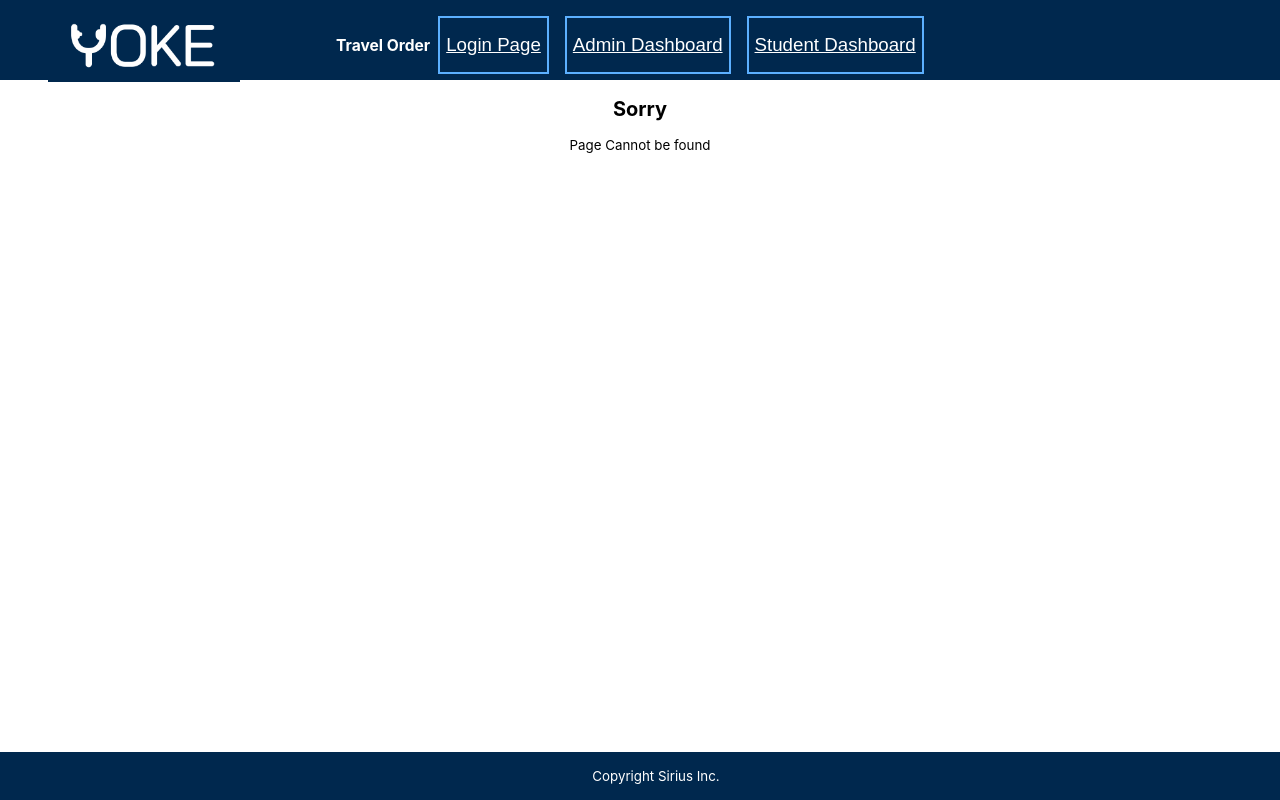
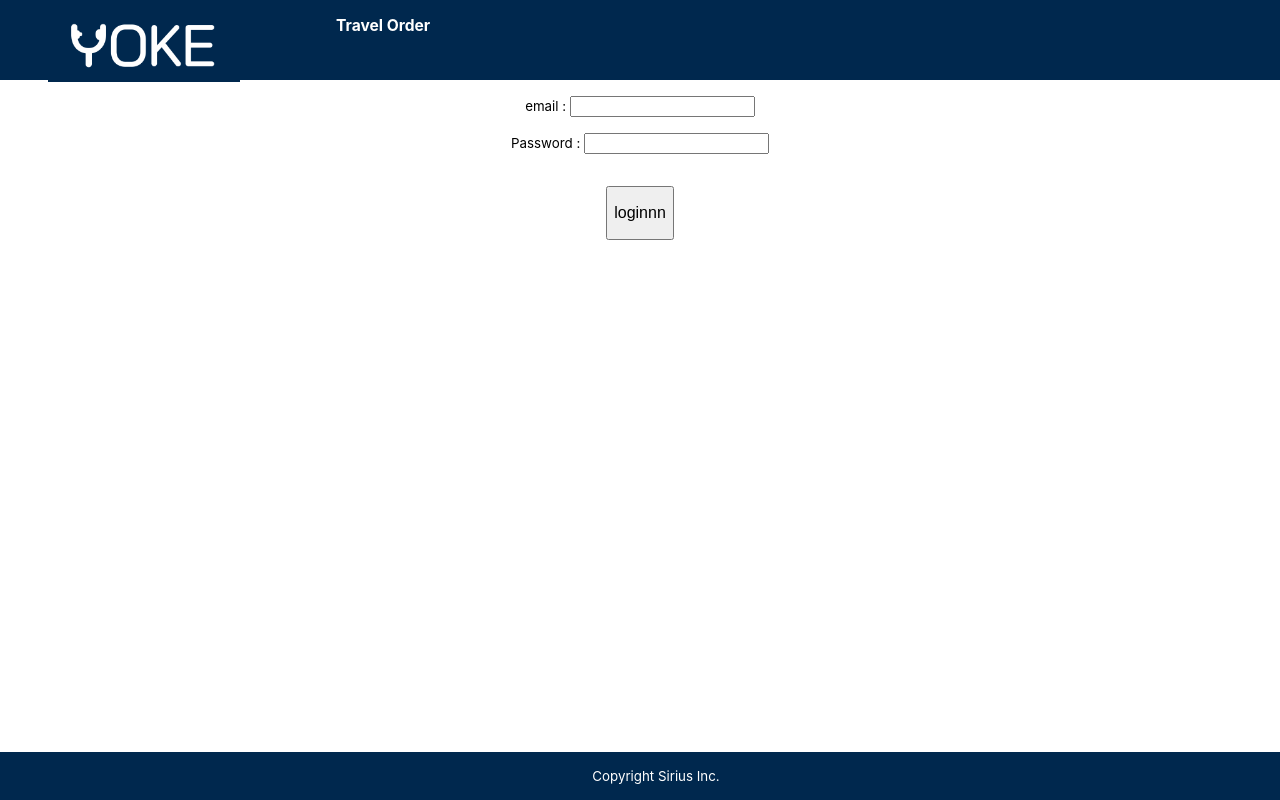
Before and after one commit to adilsaju/yoke, a React (Create React App) app in the folder client/: page /logout in a window 1280 px wide. Built offline with nearby package versions, Linux system fonts and the light colour scheme.

Commit message:
END TO END LOGIN COMPLETED

```diff
--- a/client/src/App.js
+++ b/client/src/App.js
@@ -71,24 +71,31 @@ function App() {
     userType: "admin"
   })
 
-  const [isLoggedIn, setIsLoggedIn] = useState(true);
-
-    // useEffect(() => {
+  const [isLoggedIn, setIsLoggedIn] = useState(false);
+  const [isAdmin, setIsAdmin] = useState(true);
 
 
-    //   const getTasks = async () => {
-    //     const tfs = await fetchTasks();
-    //     setStudents(tfs);
-    //   };
+    useEffect(() => {
 
-    //   getTasks();
 
-    // }, []);
+      // const getTasks = async () => {
+      //   const tfs = await fetchTasks();
+      //   setStudents(tfs);
+      // };
+
+      // getTasks();
+      if (! localStorage.getItem("isLoggedIn"))
+        localStorage.setItem("isLoggedIn", false)
+      if (! localStorage.getItem("isAdmin"))
+        localStorage.setItem("isAdmin", true)
+
+
+    }, []);
 
   return (
 
     <>
-    <UserContext.Provider value={{ loggedInUser, setLoggedInUser, loggedInUserAdmin, setLoggedInUserAdmin, isLoggedIn}}>
+    <UserContext.Provider value={{ loggedInUser, setLoggedInUser, loggedInUserAdmin, setLoggedInUserAdmin, isLoggedIn, setIsLoggedIn, isAdmin, setIsAdmin   }}>
 
       {/* {showAdmin ? <AdminDashboard/> : <StudentDashboard/> } */}
     <Header/>
@@ -96,6 +103,8 @@ function App() {
     <Routes>
       <Route path="/" element={ <Home/> } />
       <Route path="/login" element={ <LoginPage /> } />
+      <Route path="/logout" element={ <LoginPage /> } />
+
       <Route path="/travel-order" element={ <TravelOrder/> } />
       <Route path="/travel-order/profile/:id" element={ <Viewprofile/> } />
       <Route path='*' element={<NotFound/>}/>
--- a/client/src/components/AdminDashboard/Home.js
+++ b/client/src/components/AdminDashboard/Home.js
@@ -176,9 +176,12 @@ const Home = () => {
 useEffect(() => {
   // let isLoggedIn  = true
 
-  if (!isLoggedIn){
+  // if (!isLoggedIn){
+  //   handleClick();
+  // }
+    if(localStorage.getItem("isLoggedIn") !== "true"){
     handleClick();
-  }
+    }
 
 }, []);
 
--- a/client/src/components/Header.js
+++ b/client/src/components/Header.js
@@ -9,11 +9,11 @@ const Header = () => {
         <img src={require('../yokelg.png')} />
         </div>
         <div className='page-name'>
-        <h3>Travel Order
-        <button > <Link to='/login'>Login Page</Link></button>
+        <h3>Travel Order</h3>
+        {/* <button > <Link to='/login'>Login Page</Link></button>
     <button > <Link to='/'>Admin Dashboard</Link></button>
-    <button > <Link to='/student-account-status'>Student Dashboard</Link></button>
-    </h3>
+    <button > <Link to='/student-account-status'>Student Dashboard</Link></button> */}
+
         </div>
         </header>
     </div>
--- a/client/src/components/LoginPage.jsx
+++ b/client/src/components/LoginPage.jsx
@@ -1,22 +1,83 @@
 import React from 'react'
 import SideMenuAdmin from './Navbar/SideMenuAdmin'
 import { useNavigate } from "react-router-dom";
-import { useState,useEffect } from 'react';
+
+import { useState,useEffect,useContext } from 'react';
+import {UserContext} from '../Contexts/UserContext'
+
+
+
+
+
 
 const LoginPage = () => {
+  // const [request,setStudents] = useState([]);
+  const {setIsLoggedIn, setIsAdmin} = useContext(UserContext)
+
+
   const navigate = useNavigate();
   const handleClick = () => {
     navigate("/");
   }
 
-useEffect(() => {
+
+  const login = async () => {
+    let url = `/login`;
 
 
 
-  // handleClick();
+    const bod1 = {
+      "email": `${document.querySelector("#loginid").value}`,
+      "password": `${document.querySelector("#password").value}`
+      }
+    const res = await fetch(url, {method: 'POST',
+     body: JSON.stringify(bod1),
+       headers: {
+      'Content-Type': 'application/json'
+    }, });
+    const data = await res.json();
+
+    console.log("IMPPPPPPPPPPPPP:",data);
+    if (data.error === false){
+      console.log("succesfooly logged in")
+      //save id and token globally
+      setIsLoggedIn(true);
+      localStorage.setItem("isLoggedIn", true)
+
+      console.log(data.isAdmin);
+      if (data.isAdmin){
+        localStorage.setItem("isAdmin", true)
+        navigate("/");
+      }
+      else {
+        setIsAdmin(false)
+        localStorage.setItem("isAdmin", false)
+        navigate("/student-account-status");
+      }
+
+
+    }else{
+      console.log("unsuccess")
+      alert("unsuccess")
+    }
+
+    return data;
+  };
+
+
+  useEffect(() => {
+    // let isLoggedIn  = true
+
+    const getTasks = async () => {
+      // const tfs = await fetch2();
+      // requestStudent(tfs);
+      // tfs.requestedStudent && setNotes(tfs.requestedStudent.notes)
+    };
+    // getTasks();
+    localStorage.setItem("isLoggedIn", false)
+    localStorage.setItem("isAdmin", true)
 
   }, []);
-
 
   return (
 
@@ -26,17 +87,16 @@ useEffect(() => {
       {/* <div className='division'> */}
 
       <br />
-        <form action="none">
-            <label htmlFor="LoginId">Username :  </label>
-            <input type="text" />
+        <label htmlFor="loginid">email :  </label>
+        <input type="text" name="email" id="loginid" />
         <br />
         <br />
-            <label htmlFor="Password">Password :  </label>
-            <input type="text" />
+        <label htmlFor="password">Password :  </label>
+        <input type="text" name="password" id="password" />
         <br />
         <br />
-            <input type="submit" />
-        </form>
+      <button onClick={(e) => { login()}} >loginnn</button>
+        {/* <input type="submit" /> */}
       <br />
       {/* </div> */}
       {/* </div> */}
--- a/client/src/components/Navbar/SideMenu.js
+++ b/client/src/components/Navbar/SideMenu.js
@@ -18,6 +18,10 @@ const SideMenu = () => {
         Setting
         </li></Link>
 
+        <Link to="/logout"> <li>
+        Logout
+        </li></Link>
+
       </ul>
       </nav>
       </div>
--- a/client/src/components/Navbar/SideMenuAdmin.js
+++ b/client/src/components/Navbar/SideMenuAdmin.js
@@ -30,6 +30,11 @@ const SideMenuAdmin = () => {
           <Link to="/setting"><li>
         Setting
         </li></Link>
+
+        <Link to="/logout"> <li>
+        Logout
+        </li></Link>
+
         </div>
 
          }
--- a/client/src/components/StudentDashboard/studentAccountStatus.js
+++ b/client/src/components/StudentDashboard/studentAccountStatus.js
@@ -25,9 +25,12 @@ const StudentAccountStatus = () => {
 useEffect(() => {
   // let isLoggedIn  = true
 
-  if (!isLoggedIn){
+  // if (!isLoggedIn){
+  //   handleClick();
+  // }
+  if(localStorage.getItem("isLoggedIn") !== "true"){
     handleClick();
-  }
+    }
 
 }, []);
 
```
Also changed, not shown: client/src/components/Login/Login.js (deleted, +0 -27 lines), client/src/components/Login/Login.css (deleted), 2 other files (tests, documents, lock files or other folders). Lines whose indentation alone changed are shown as unchanged.
